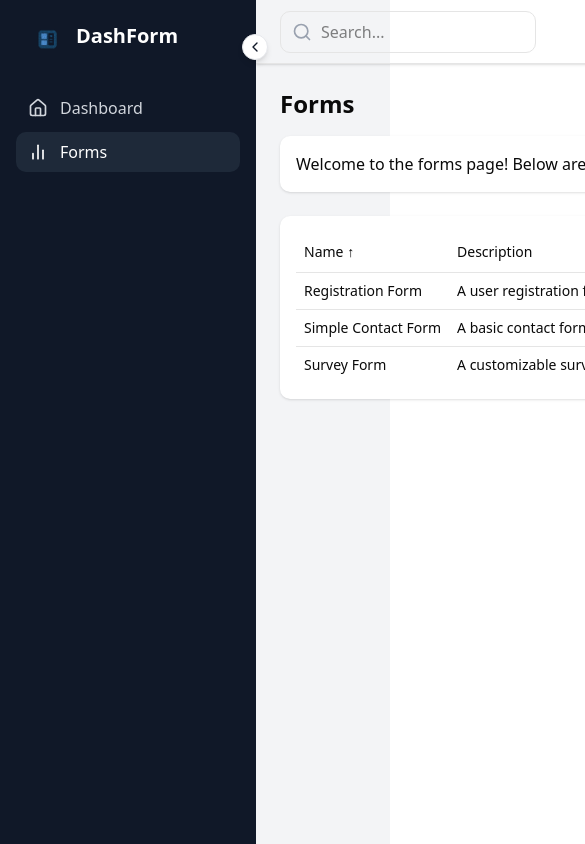
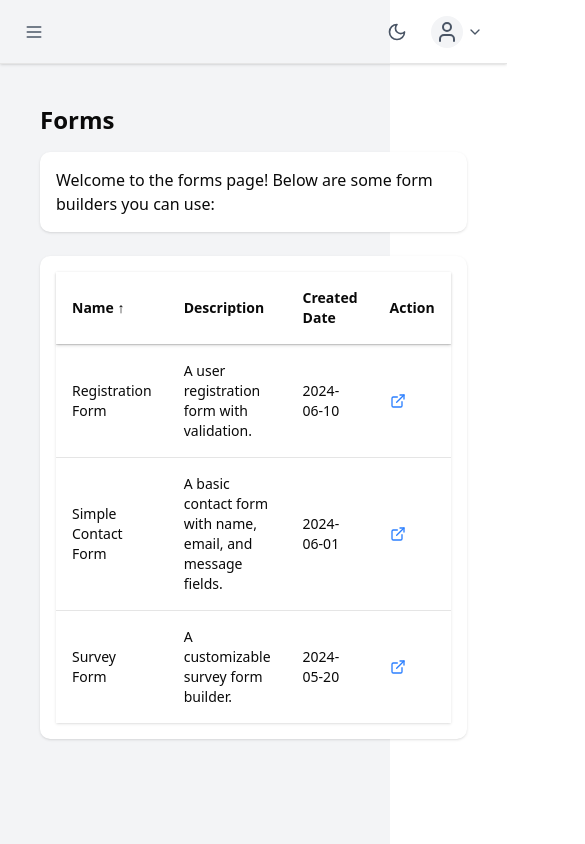
Before and after one commit to ayu0308/draggable-dashboard, a React (Vite) app: page /forms in a window 390 px wide. Shown: the top 844 px of the page, 585 px wide, since content can reach past the window. Built offline with nearby package versions, Linux system fonts and the light colour scheme; no server answers; sample sign-in values are in the browser's storage.

Commit message:
responsive

```diff
--- a/src/App.tsx
+++ b/src/App.tsx
@@ -2,7 +2,7 @@ import { BrowserRouter as Router, Routes, Route } from 'react-router-dom';
 import Sidebar from './components/Sidebar';
 import Header from './components/Header';
 import Forms from './pages/Forms';
-import { useState } from 'react';
+import { useState, useEffect } from 'react';
 import Dashboard from './components/Dashboard';
 import { AuthProvider } from './contexts/AuthContext';
 import Login from './components/Login';
@@ -12,6 +12,24 @@ import FormBuilder from './pages/FormBuilder';
 
 function App() {
   const [isSidebarOpen, setIsSidebarOpen] = useState(true);
+  const [isMobile, setIsMobile] = useState(window.innerWidth < 768);
+
+  useEffect(() => {
+    const handleResize = () => {
+      const mobile = window.innerWidth < 768;
+      setIsMobile(mobile);
+      if (mobile) {
+        setIsSidebarOpen(false);
+      } else {
+        setIsSidebarOpen(true);
+      }
+    };
+
+    window.addEventListener('resize', handleResize);
+    handleResize(); // Initial check
+
+    return () => window.removeEventListener('resize', handleResize);
+  }, []);
 
   return (
     <Router>
@@ -23,10 +41,22 @@ function App() {
             path="/*"
             element={
               <div className="flex h-screen bg-gray-100">
-                <Sidebar isOpen={isSidebarOpen} onToggle={() => setIsSidebarOpen(!isSidebarOpen)} />
-                <div className={`flex-1 transition-all duration-300 ${isSidebarOpen ? 'ml-64' : 'ml-20'}`}>
-                  <Header />
-                  <main className="h-[calc(100vh-4rem)] overflow-auto">
+                <Sidebar
+                  isOpen={isSidebarOpen}
+                  onToggle={() => setIsSidebarOpen(!isSidebarOpen)}
+                  isMobile={isMobile}
+                />
+                <div
+                  className={`flex-1 transition-all duration-300 ${
+                    isMobile
+                      ? 'ml-0'
+                      : isSidebarOpen
+                        ? 'ml-64'
+                        : 'ml-20'
+                  }`}
+                >
+                  <Header onMenuClick={() => setIsSidebarOpen(!isSidebarOpen)} />
+                  <main className="h-[calc(100vh-4rem)] overflow-auto p-4 md:p-6">
                     <Routes>
                       <Route
                         path="/"
@@ -44,7 +74,7 @@ function App() {
                           </PrivateRoute>
                         }
                       />
-                       <Route
+                      <Route
                         path="/forms/form-builder"
                         element={
                           <PrivateRoute>
--- a/src/components/Dashboard.tsx
+++ b/src/components/Dashboard.tsx
@@ -219,7 +219,7 @@ function Dashboard() {
   };
 
   return (
-    <div className=" mx-auto p-6  min-h-screen">
+    <div className="mx-auto p-4 md:p-6 min-h-screen">
       <DashboardHeader
         isEditMode={isEditMode}
         onToggleEditMode={toggleEditMode}
@@ -229,7 +229,7 @@ function Dashboard() {
       />
 
       <div className="space-y-6">
-        <div className="grid grid-cols-4 auto-rows-min gap-6 items-start">
+        <div className="grid grid-cols-1 sm:grid-cols-2 lg:grid-cols-4 auto-rows-min gap-4 md:gap-6 items-start">
           {sortedStats.map((stat) => (
             <DashboardCard
               key={stat.id}
@@ -250,7 +250,7 @@ function Dashboard() {
                   title={stat.title}
                   onClose={closeOverlay}
                   onScaleClick={handleScaleClick}
-                  currentScales={cardScales[stat.id] || {}}
+                  currentScales={cardScales[stat.id]}
                 />
               )}
             </DashboardCard>
--- a/src/components/Header.tsx
+++ b/src/components/Header.tsx
@@ -1,9 +1,13 @@
-import { Search, User, LogOut, ChevronDown, Sun, Moon } from 'lucide-react';
+import { Search, User, LogOut, ChevronDown, Sun, Moon, Menu } from 'lucide-react';
 import { useState, useEffect } from 'react';
 import { useNavigate } from 'react-router-dom';
 import { useAuth } from '../contexts/AuthContext';
 
-const Header = () => {
+interface HeaderProps {
+  onMenuClick: () => void;
+}
+
+const Header = ({ onMenuClick }: HeaderProps) => {
   const [isProfileOpen, setIsProfileOpen] = useState(false);
   const [isDarkMode, setIsDarkMode] = useState(() => {
     // Check localStorage first
@@ -42,9 +46,15 @@ const Header = () => {
   };
 
   return (
-    <header className=" dark:bg-gray-800 h-16 px-6 flex items-center justify-between border-b dark:border-gray-700 shadow-sm z-10 relative">
-      <div className="flex items-center flex-1 gap-4">
-        <div className="relative">
+    <header className="dark:bg-gray-800 h-16 px-4 md:px-6 flex items-center justify-between border-b dark:border-gray-700 shadow-sm z-10 relative">
+      <div className="flex items-center gap-4">
+        <button
+          onClick={onMenuClick}
+          className="p-2 hover:bg-gray-100 dark:hover:bg-gray-700 rounded-lg transition-colors md:hidden"
+        >
+          <Menu className="h-5 w-5 text-gray-600 dark:text-gray-300" />
+        </button>
+        <div className="relative hidden md:block">
           <Search className="absolute left-3 top-1/2 transform -translate-y-1/2 text-gray-400 dark:text-gray-500 h-5 w-5" />
           <input
             type="text"
@@ -53,7 +63,7 @@ const Header = () => {
           />
         </div>
       </div>
-      <div className="flex items-center gap-4">
+      <div className="flex items-center gap-2 md:gap-4">
         <button
           onClick={toggleTheme}
           className="p-2 hover:bg-gray-100 dark:hover:bg-gray-700 rounded-lg transition-colors"
@@ -68,9 +78,9 @@ const Header = () => {
         <div className="relative">
           <button
             onClick={() => setIsProfileOpen(!isProfileOpen)}
-            className="flex items-center gap-3 p-2 hover:bg-gray-100 dark:hover:bg-gray-700 rounded-lg"
+            className="flex items-center gap-2 md:gap-3 p-2 hover:bg-gray-100 dark:hover:bg-gray-700 rounded-lg"
           >
-            <span className="text-sm font-medium dark:text-white">
+            <span className="text-sm font-medium dark:text-white hidden md:inline-block">
               {currentUser?.displayName || currentUser?.email?.split('@')[0] || 'User'}
             </span>
             <div className="flex items-center gap-1">
--- a/src/components/Sidebar.tsx
+++ b/src/components/Sidebar.tsx
@@ -5,9 +5,10 @@ import logo from '../assets/dashform_blue_icon.png';
 interface SidebarProps {
   isOpen: boolean;
   onToggle: () => void;
+  isMobile: boolean;
 }
 
-const Sidebar = ({ isOpen, onToggle }: SidebarProps) => {
+const Sidebar = ({ isOpen, onToggle, isMobile }: SidebarProps) => {
   const location = useLocation();
   const menuItems = [
     { icon: Home, label: 'Dashboard', path: '/' },
@@ -15,9 +16,22 @@ const Sidebar = ({ isOpen, onToggle }: SidebarProps) => {
   ];
 
   return (
+    <>
+      {isMobile && isOpen && (
+        <div
+          className="fixed inset-0 bg-black bg-opacity-50 z-20"
+          onClick={onToggle}
+        />
+      )}
       <div
         className={`fixed left-0 h-screen bg-gray-900 text-white p-4 transition-all duration-300 z-30 ${
-        isOpen ? 'w-64' : 'w-20'
+          isMobile
+            ? isOpen
+              ? 'w-64 translate-x-0'
+              : '-translate-x-full'
+            : isOpen
+              ? 'w-64'
+              : 'w-20'
         }`}
       >
         <div className={`flex items-center gap-3 mb-8 ${!isOpen ? 'justify-center' : 'px-2'}`}>
@@ -44,6 +58,7 @@ const Sidebar = ({ isOpen, onToggle }: SidebarProps) => {
                   isOpen ? 'px-3 py-2' : 'p-2 justify-center'
                 } ${location.pathname === item.path ? 'bg-gray-800 text-white' : ''}`}
                 title={!isOpen ? item.label : undefined}
+                onClick={() => isMobile && onToggle()}
               >
                 <item.icon className="h-5 w-5 shrink-0" />
                 {isOpen && <span>{item.label}</span>}
@@ -51,6 +66,7 @@ const Sidebar = ({ isOpen, onToggle }: SidebarProps) => {
             ))}
           </div>
         </nav>
+        {!isMobile && (
           <button
             onClick={onToggle}
             className={`z-10 absolute top-[4%] -right-3 cursor-pointer bg-white dark:bg-gray-800 text-gray-900 dark:text-white p-1 rounded-full hover:bg-gray-100 dark:hover:bg-gray-700 transition-all shadow-md border border-gray-200 dark:border-gray-700 ${
@@ -59,7 +75,9 @@ const Sidebar = ({ isOpen, onToggle }: SidebarProps) => {
           >
             <ChevronLeft className="h-4 w-4" />
           </button>
+        )}
       </div>
+    </>
   );
 };
 
--- a/src/components/dashboard/DashboardCard.tsx
+++ b/src/components/dashboard/DashboardCard.tsx
@@ -55,11 +55,11 @@ export const DashboardCard: React.FC<DashboardCardProps> = ({
           </div>
         </div>
       )}
-      <Card className="h-full bg-white/95 backdrop-blur-sm border border-gray-100 hover:border-gray-200 transition-all duration-300">
+      <Card className="h-full bg-white/95 backdrop-blur-sm border border-gray-100 hover:border-gray-200 transition-all duration-300 overflow-hidden">
         <CardHeader className="pb-2">
-          <CardTitle className="text-lg font-semibold text-gray-800">{title}</CardTitle>
+          <CardTitle className="text-lg font-semibold text-gray-800 truncate">{title}</CardTitle>
         </CardHeader>
-        <CardContent>
+        <CardContent className="overflow-auto max-h-[calc(100%-3rem)]">
           {children}
         </CardContent>
       </Card>
--- a/src/components/ui/table.tsx
+++ b/src/components/ui/table.tsx
@@ -1,114 +1,122 @@
-import * as React from "react"
+import * as React from 'react';
+import { cn } from '@/lib/utils';
 
-import { cn } from "@/lib/utils"
-
-function Table({ className, ...props }: React.ComponentProps<"table">) {
-  return (
-    <div
-      data-slot="table-container"
-      className="relative w-full overflow-x-auto"
-    >
-      <table
-        data-slot="table"
-        className={cn("w-full caption-bottom text-sm", className)}
-        {...props}
-      />
-    </div>
-  )
-}
-
-function TableHeader({ className, ...props }: React.ComponentProps<"thead">) {
-  return (
-    <thead
-      data-slot="table-header"
-      className={cn("[&_tr]:border-b", className)}
-      {...props}
+const Table = React.forwardRef<HTMLTableElement, React.HTMLAttributes<HTMLTableElement>>(
+  ({ className, ...properties }, reference) => (
+    <table
+      ref={reference}
+      className={cn('w-full caption-bottom bg-white text-sm shadow-sm', className)}
+      {...properties}
     />
   )
-}
+);
+Table.displayName = 'Table';
 
-function TableBody({ className, ...props }: React.ComponentProps<"tbody">) {
-  return (
-    <tbody
-      data-slot="table-body"
-      className={cn("[&_tr:last-child]:border-0", className)}
-      {...props}
+const TableHeader = React.forwardRef<
+  HTMLTableSectionElement,
+  React.HTMLAttributes<HTMLTableSectionElement>
+>(({ className, ...properties }, reference) => (
+  <thead
+    ref={reference}
+    className={cn(
+      'sticky top-0 z-10  bg-white shadow-sm dark:bg-black [&_tr]:border-b',
+      className
+    )}
+    {...properties}
+  />
+));
+TableHeader.displayName = 'TableHeader';
+
+const TableBody = React.forwardRef<
+  HTMLTableSectionElement,
+  React.HTMLAttributes<HTMLTableSectionElement>
+>(({ className, ...properties }, reference) => (
+  <tbody ref={reference} className={cn('[&_tr:last-child]:border-0', className)} {...properties} />
+));
+TableBody.displayName = 'TableBody';
+
+const TableFooter = React.forwardRef<
+  HTMLTableSectionElement,
+  React.HTMLAttributes<HTMLTableSectionElement>
+>(({ className, ...properties }, reference) => (
+  <tfoot
+    ref={reference}
+    className={cn('border-t bg-muted/50 font-medium [&>tr]:last:border-b-0', className)}
+    {...properties}
+  />
+));
+TableFooter.displayName = 'TableFooter';
+
+const TableRow = React.forwardRef<HTMLTableRowElement, React.HTMLAttributes<HTMLTableRowElement>>(
+  ({ className, ...properties }, reference) => (
+    <tr
+      ref={reference}
+      className={cn(
+        'border-b transition-colors hover:bg-[#E1E1E1]/20 data-[state=selected]:bg-muted',
+        className
+      )}
+      {...properties}
     />
   )
-}
+);
+TableRow.displayName = 'TableRow';
 
-function TableFooter({ className, ...props }: React.ComponentProps<"tfoot">) {
-  return (
-    <tfoot
-      data-slot="table-footer"
-      className={cn(
-        "bg-muted/50 border-t font-medium [&>tr]:last:border-b-0",
-        className
-      )}
-      {...props}
-    />
-  )
-}
+const TableHead = React.forwardRef<
+  HTMLTableCellElement,
+  React.ThHTMLAttributes<HTMLTableCellElement>
+>(({ className, ...properties }, reference) => (
+  <th
+    ref={reference}
+    className={cn('font-sm p-4 text-left align-middle [&:has([role=checkbox])]:pr-0', className)}
+    {...properties}
+  />
+));
+TableHead.displayName = 'TableHead';
 
-function TableRow({ className, ...props }: React.ComponentProps<"tr">) {
-  return (
-    <tr
-      data-slot="table-row"
-      className={cn(
-        "hover:bg-muted/50 data-[state=selected]:bg-muted border-b transition-colors",
-        className
-      )}
-      {...props}
-    />
-  )
-}
+const TableCell = React.forwardRef<
+  HTMLTableCellElement,
+  React.TdHTMLAttributes<HTMLTableCellElement>
+>(({ className, ...properties }, reference) => (
+  <td
+    ref={reference}
+    className={cn('p-4 align-middle [&:has([role=checkbox])]:pr-0', className)}
+    {...properties}
+  />
+));
+TableCell.displayName = 'TableCell';
 
-function TableHead({ className, ...props }: React.ComponentProps<"th">) {
-  return (
-    <th
-      data-slot="table-head"
-      className={cn(
-        "text-foreground h-10 px-2 text-left align-middle font-medium whitespace-nowrap [&:has([role=checkbox])]:pr-0 [&>[role=checkbox]]:translate-y-[2px]",
-        className
-      )}
-      {...props}
-    />
-  )
-}
+const TableCellWithIcon = React.forwardRef<
+  HTMLTableCellElement,
+  React.TdHTMLAttributes<HTMLTableCellElement>
+>(({ className, ...properties }, reference) => (
+  <td
+    ref={reference}
+    className={cn('p-4 align-middle [&:has([role=checkbox])]:pr-0', className)}
+    {...properties}
+  />
+));
+TableCell.displayName = 'TableCellWithIcon';
 
-function TableCell({ className, ...props }: React.ComponentProps<"td">) {
-  return (
-    <td
-      data-slot="table-cell"
-      className={cn(
-        "p-2 align-middle whitespace-nowrap [&:has([role=checkbox])]:pr-0 [&>[role=checkbox]]:translate-y-[2px]",
-        className
-      )}
-      {...props}
-    />
-  )
-}
-
-function TableCaption({
-  className,
-  ...props
-}: React.ComponentProps<"caption">) {
-  return (
-    <caption
-      data-slot="table-caption"
-      className={cn("text-muted-foreground mt-4 text-sm", className)}
-      {...props}
-    />
-  )
-}
+const TableCaption = React.forwardRef<
+  HTMLTableCaptionElement,
+  React.HTMLAttributes<HTMLTableCaptionElement>
+>(({ className, ...properties }, reference) => (
+  <caption
+    ref={reference}
+    className={cn('mt-4 text-sm text-muted-foreground', className)}
+    {...properties}
+  />
+));
+TableCaption.displayName = 'TableCaption';
 
 export {
   Table,
-  TableHeader,
   TableBody,
+  TableCaption,
+  TableCell,
+  TableCellWithIcon,
   TableFooter,
   TableHead,
+  TableHeader,
   TableRow,
-  TableCell,
-  TableCaption,
-}
+};
--- /dev/null
+++ b/src/utils/index.ts
@@ -0,0 +1,6 @@
+import { clsx, type ClassValue } from 'clsx';
+import { twMerge } from 'tailwind-merge';
+
+export function cn(...inputs: ClassValue[]) {
+  return twMerge(clsx(inputs));
+}
```
Lines whose indentation alone changed are shown as unchanged.
